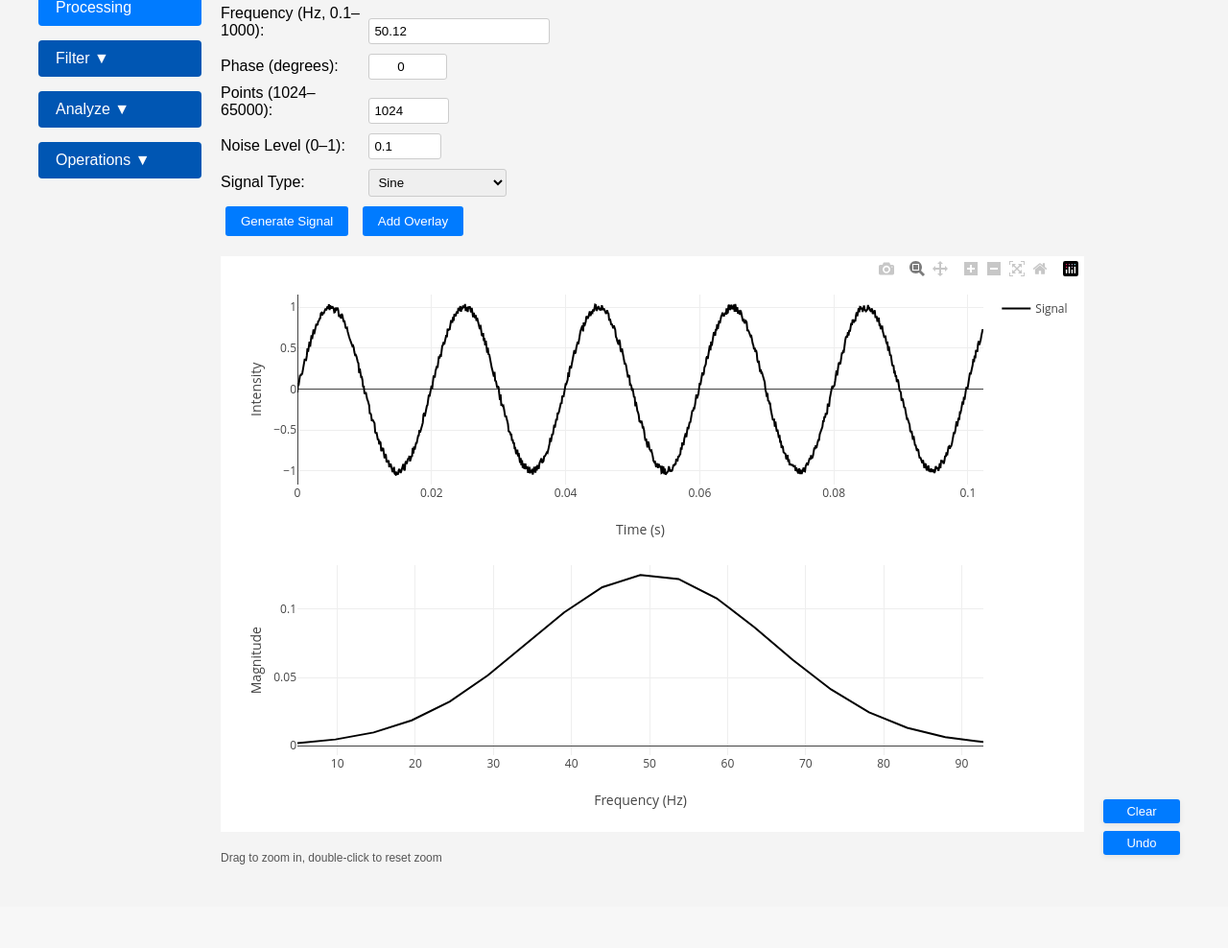
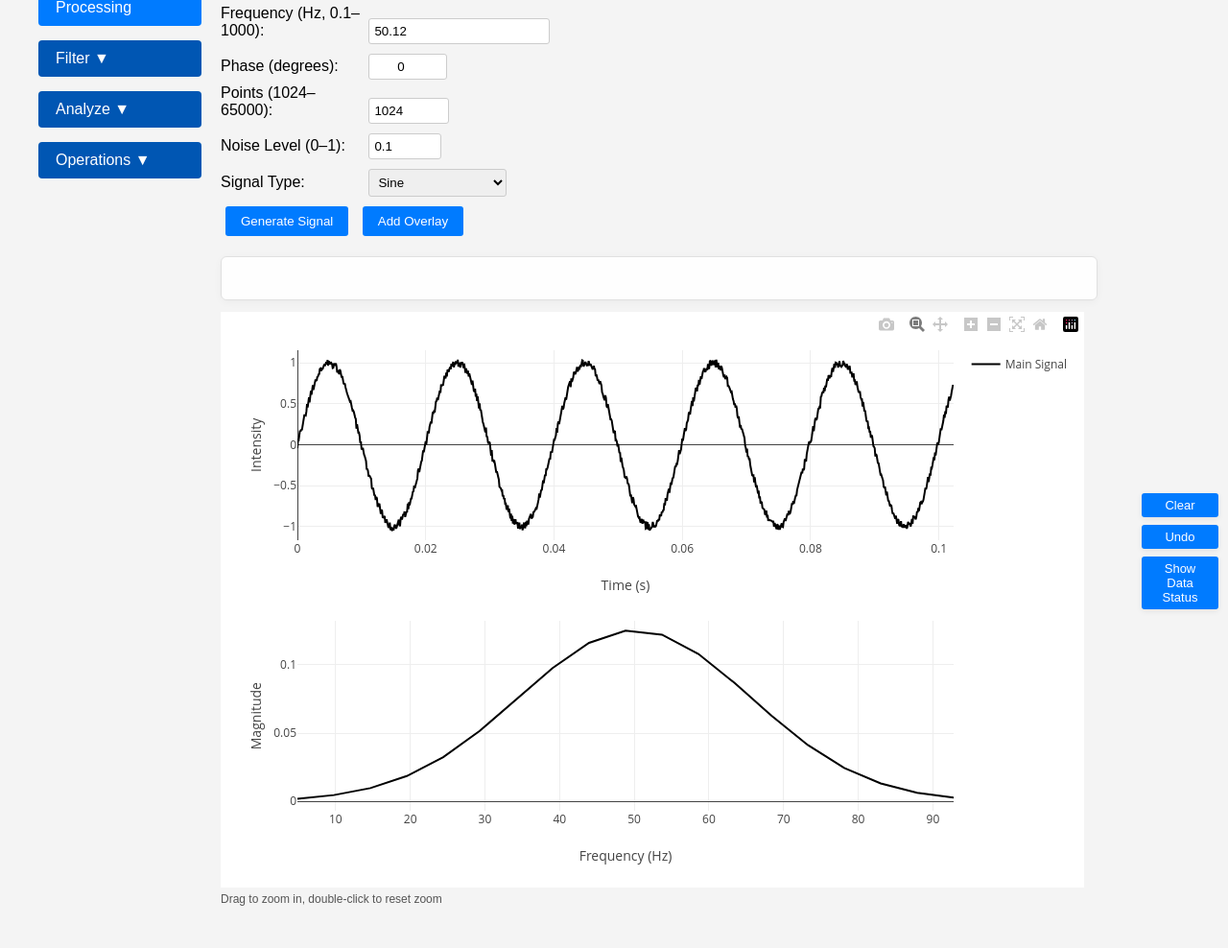
Before and after one commit to thacien20/work_proj, a Flask app: page / in a window 1280 px wide. Shown: the part 155-1143 px from the top of the page at 96% size. Before the commit the page ends 1056 px from the top, so only its background shows below. Run offline with Flask 3, Linux system fonts and the light colour scheme; some libraries are stand-ins or nearby versions.

Commit message:
latest best changes

```diff
--- a/static/css/styles.css
+++ b/static/css/styles.css
@@ -235,11 +235,20 @@ canvas:not(:supported) + .canvas-fallback {
 /* Custom legend styles */
 #custom-legend {
     display: flex;
-    gap: 30px;
-    align-items: center;
-    margin-top: 10px;
-    margin-bottom: 10px;
-    font-size: 16px;
+    flex-wrap: wrap;
+    gap: 12px;
+    align-items: flex-start;
+    margin-top: 16px;
+    margin-bottom: 8px;
+    min-height: 36px;
+    position: relative;
+    z-index: 10;
+    background: rgba(255,255,255,0.95);
+    padding: 4px 8px 4px 4px;
+    border-radius: 6px;
+    box-shadow: 0 2px 8px rgba(0,0,0,0.04);
+    border: 1px solid #e0e0e0;
+    max-width: 900px;
 }
 .legend-item {
     display: flex;
--- a/static/js/plotting.js
+++ b/static/js/plotting.js
@@ -23,7 +23,7 @@ export function plotAll() {
             y: state.signalData,
             type: 'scatter',
             mode: 'lines',
-            name: 'Signal', // Always label main signal
+            name: 'Main Signal', // Always label main signal
             line: { color: '#000000' },
             yaxis: 'y1',
             xaxis: 'x1',
--- a/static/js/ui.js
+++ b/static/js/ui.js
@@ -128,6 +128,13 @@ function addOverlay() {
         alert('Generate a main signal first before adding an overlay.');
         return;
     }
+    // Warn if overlay and main signal lengths differ
+    if (state.overlays.length > 0) {
+        const prevOverlay = state.overlays[state.overlays.length - 1];
+        if (prevOverlay.signal && prevOverlay.signal.length !== state.signalData.length) {
+            alert('Warning: The length of the main signal and the overlay are different. This may cause errors in operations or comparisons.');
+        }
+    }
     // Save the current signal as the overlay (replace any previous overlay)
     state.overlays = [{
         signal: new Float32Array(state.signalData),
@@ -141,13 +148,15 @@ function addOverlay() {
     alert('Signal saved as overlay. Now generate a new signal to compare.');
 }
 
-// Patch generateSignal to clear overlays if not waiting for overlay
-// Only patch if not already patched (avoid assignment to const)
+// Patch generateSignal to clear overlays if not waiting for overlay and show multi warning
 if (!window._generateSignalPatched) {
     const originalGenerateSignal = generateSignal;
     window.generateSignal = async function(...args) {
         await originalGenerateSignal.apply(this, args);
         // Do not touch overlays unless addOverlay was just used
+        if (signalTypeSelect && signalTypeSelect.value === 'multi') {
+            showMultiWarning();
+        }
     };
     window._generateSignalPatched = true;
 }
@@ -233,6 +242,11 @@ document.getElementById('clearBtn').onclick = function() {
 }
 
 async function applyFilter(type) {
+    // Error handling: block if no signal is present
+    if (!state.signalData || state.signalData.length === 0) {
+        alert('Please generate a signal before applying a filter.');
+        return;
+    }
     let params = { filterType: type, fs: FS, order: 4 };
     if (type === 'lowpass') {
         params.cutoff = prompt('Lowpass cutoff frequency (Hz, 10-1000):', 200) || 200;
@@ -281,6 +295,11 @@ const addOverlayBtn = document.getElementById('addOverlayBtn');
 const filterViewBtn = document.getElementById('filterBtn_view');
 if (filterViewBtn) {
     filterViewBtn.onclick = async function() {
+        // Error handling: block if no signal is present
+        if (!state.signalData || state.signalData.length === 0) {
+            alert('Please generate a signal before viewing a filter response.');
+            return;
+        }
         // Prompt user for filter type and parameters
         const filterType = prompt('Enter filter type (lowpass, highpass, bandpass):', 'lowpass');
         if (!filterType) return;
@@ -550,6 +569,24 @@ if (filterViewBtn) {
     };
 }
 
+// --- Custom Legend Logic ---
+function renderCustomLegend() {
+    // No-op: legend logic removed, legend will remain empty.
+    const legendDiv = document.getElementById('custom-legend');
+    if (!legendDiv) return;
+    legendDiv.innerHTML = '';
+}
+
+// Patch plotAll to also update the legend
+if (!window._plotAllPatched) {
+    const originalPlotAll = plotAll;
+    window.plotAll = function(...args) {
+        originalPlotAll.apply(this, args);
+        renderCustomLegend();
+    };
+    window._plotAllPatched = true;
+}
+
 // Add Undo button logic for overlays and filters
 const undoBtn = document.getElementById('undo-btn');
 if (undoBtn) {
@@ -567,3 +604,73 @@ if (undoBtn) {
         plotAll();
     };
 }
+
+// Add a button to show memory state
+const showStateBtn = document.createElement('button');
+showStateBtn.type = 'button';
+showStateBtn.id = 'showStateBtn';
+showStateBtn.textContent = 'Show Data Status';
+showStateBtn.className = 'plot-undo-btn';
+// Place next to Clear/Undo buttons
+const buttonStack = document.querySelector('.button-stack');
+if (buttonStack) {
+    buttonStack.appendChild(showStateBtn);
+}
+showStateBtn.onclick = function() {
+    let msg = '';
+    const mainLen = state.signalData && state.signalData.length ? state.signalData.length : 0;
+    const overlayLen = (state.overlays && state.overlays.length && state.overlays[state.overlays.length-1].signal.length) ? state.overlays[state.overlays.length-1].signal.length : 0;
+    msg += 'Main signal: ' + (mainLen ? `${mainLen} points` : 'none') + '\n';
+    msg += 'Overlay: ' + (overlayLen ? `${overlayLen} points` : 'none') + '\n';
+    msg += 'Filtered signal: ' + (state.filteredSignal && state.filteredSignal.length ? `${state.filteredSignal.length} points` : 'none') + '\n';
+    msg += 'Filtered active: ' + (state.filteredActive ? 'yes' : 'no') + '\n';
+    // Indicate which data will be used for actions
+    if (state.filteredActive && state.filteredSignal && state.filteredSignal.length) {
+        msg += '\nIf you apply a filter now, it will act on the main signal (not the overlay or filtered signal).';
+    } else if (mainLen) {
+        msg += '\nIf you apply a filter now, it will act on the main signal.';
+    } else {
+        msg += '\nNo main signal present: filtering is not possible.';
+    }
+    if (state.overlays && state.overlays.length) {
+        msg += '\nIf you perform an operation (add, subtract, etc), it will use both the main signal and the overlay.';
+    }
+    // Compare lengths and show warning if different
+    if (mainLen && overlayLen && mainLen !== overlayLen) {
+        const warn = '\u26A0\uFE0F Warning: The main signal and overlay have different lengths! Operations may not work as expected.';
+        msg += '\n\n' + warn;
+        alert(warn);
+    }
+    alert(msg);
+};
+
+// Show persistent warning if 'multi' signal type is selected or generated
+function showMultiWarningBox(show) {
+    const box = document.getElementById('multi-warning');
+    if (!box) return;
+    if (show) {
+        box.style.display = '';
+        box.textContent = '⚠️ Multi signal type may have a different size than other signals. If you want to compare another signal to a multi signal, generate the multi signal first, then add overlays. Do not overlay a multi signal onto a non-multi signal.';
+    } else {
+        box.style.display = 'none';
+        box.textContent = '';
+    }
+}
+if (signalTypeSelect) {
+    signalTypeSelect.addEventListener('change', function() {
+        showMultiWarningBox(this.value === 'multi');
+    });
+    // On page load
+    showMultiWarningBox(signalTypeSelect.value === 'multi');
+}
+// Also show after generating a multi signal
+if (!window._generateSignalPatched) {
+    const originalGenerateSignal = generateSignal;
+    window.generateSignal = async function(...args) {
+        await originalGenerateSignal.apply(this, args);
+        if (signalTypeSelect && signalTypeSelect.value === 'multi') {
+            showMultiWarningBox(true);
+        }
+    };
+    window._generateSignalPatched = true;
+}
--- a/templates/index.html
+++ b/templates/index.html
@@ -101,20 +101,20 @@
                 </div>
             </form>
 
-            <div class="canvas-container" style="position:relative;">
-                <div id="plot" style="width:900px;height:600px;"></div>
-                <div id="custom-legend"></div>
-                <p class="zoom-instructions">Drag to zoom in, double-click to reset zoom</p>
             <div class="button-stack">
                 <button type="button" id="clearBtn" class="plot-clear-btn">Clear</button>
                 <button type="button" id="undo-btn" class="plot-undo-btn">Undo</button>
             </div>
+            <div id="custom-legend" class="custom-legend" style="margin: 12px 0 12px 0; position:relative; left:0; z-index:100;"></div>
+            <div id="plot" style="width:900px;height:600px;"></div>
+            <p class="zoom-instructions">Drag to zoom in, double-click to reset zoom</p>
             <div id="deconv-slider-container" style="display:none; margin-top:10px;">
                 <label for="deconvRegSlider">Deconvolution Regularization (epsilon): </label>
                 <input type="range" id="deconvRegSlider" min="-9" max="-2" step="0.1" value="-6">
                 <span id="deconvRegValue">1e-6</span>
             </div>
-            </div>
+            <!-- Warning box for multi signal type -->
+            <div id="multi-warning" style="display:none;"></div>
         </section>
     </main>
     <script type="module" src="/static/js/ui.js"></script>
```
Also changed, not shown: other parts of static/css/styles.css (+51 -0 lines). Lines whose indentation alone changed are shown as unchanged.
